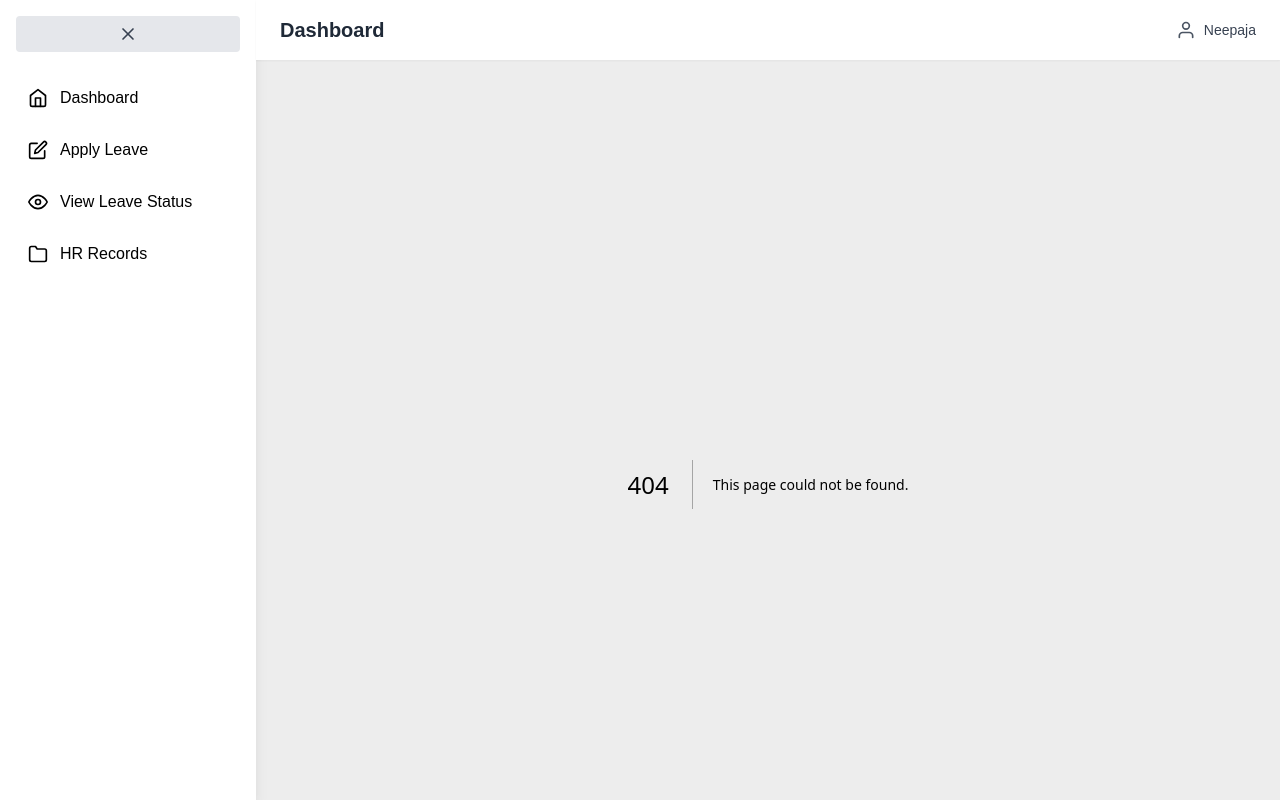
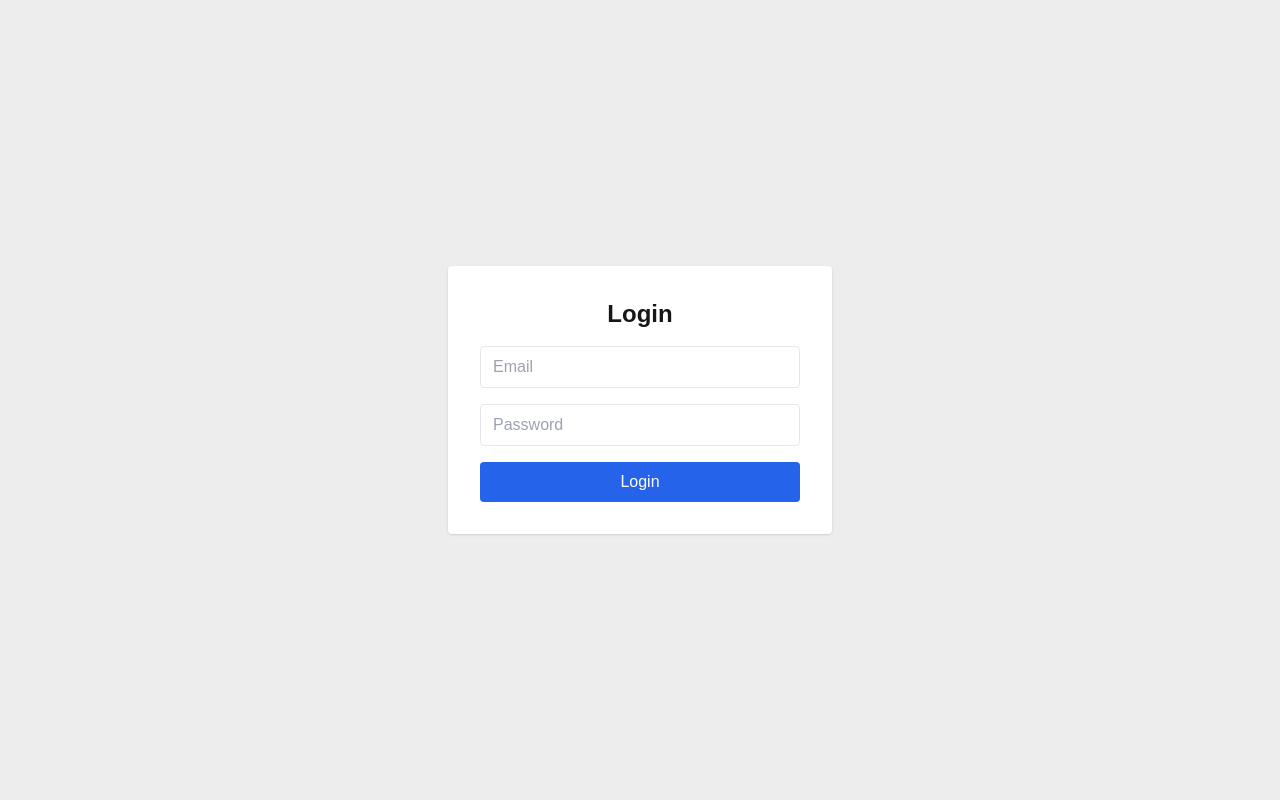
Before and after one commit to Neepaja/leave-management, a Next.js app in the folder frontend/: page /login in a window 1280 px wide. Before the commit this address had no page. Built offline with nearby package versions, Linux system fonts and the light colour scheme.

Commit message:
feat(auth): add login page and restructure folder

```diff
--- /dev/null
+++ b/frontend/src/app/(auth)/layout.tsx
@@ -0,0 +1,11 @@
+export default function AuthLayout({
+  children,
+}: {
+  children: React.ReactNode;
+}) {
+  return (
+    <div className="flex items-center justify-center min-h-screen bg-[#ededed]">
+      {children}
+    </div>
+  );
+}
--- /dev/null
+++ b/frontend/src/app/(auth)/login/page.tsx
@@ -0,0 +1,27 @@
+"use client";
+
+export default function LoginPage() {
+  return (
+    <div className="bg-white p-8 rounded shadow max-w-sm w-full">
+      <h1 className="text-2xl font-semibold mb-4 text-center">Login</h1>
+      <form className="space-y-4">
+        <input
+          type="text"
+          placeholder="Email"
+          className="w-full border rounded px-3 py-2"
+        />
+        <input
+          type="password"
+          placeholder="Password"
+          className="w-full border rounded px-3 py-2"
+        />
+        <button
+          type="submit"
+          className="w-full bg-blue-600 text-white rounded py-2 hover:bg-blue-700 transition"
+        >
+          Login
+        </button>
+      </form>
+    </div>
+  );
+}
--- /dev/null
+++ b/frontend/src/app/(main)/layout.tsx
@@ -0,0 +1,19 @@
+import Header from "@/components/layout/Header";
+import Sidebar from "@/components/layout/Sidebar";
+
+export default function DashboardLayout({
+  children,
+}: {
+  children: React.ReactNode;
+}) {
+  return (
+    <div className="flex h-screen overflow-hidden bg-[#ededed]">
+      <Sidebar />
+
+      <div className="flex flex-col flex-1 min-h-screen">
+        <Header title="Dashboard" />
+        <main className="flex-1 overflow-auto p-6">{children}</main>
+      </div>
+    </div>
+  );
+}
--- a/frontend/src/app/layout.tsx
+++ b/frontend/src/app/layout.tsx
@@ -1,5 +1,3 @@
-import Header from "../components/layout/Header";
-import Sidebar from "../components/layout/Sidebar";
 import "./globals.css";
 import { ReactNode } from "react";
 
@@ -11,18 +9,11 @@ export const metadata = {
 export default function RootLayout({
   children,
 }: {
-  children: React.ReactNode;
+  children: ReactNode;
 }) {
   return (
     <html lang="en" className="h-full">
-      <body className="flex h-full overflow-hidden bg-[#ededed]">
-        <Sidebar />
-
-        <div className="flex flex-col flex-1 min-h-screen">
-          <Header title="Dashboard" />
-          <main className="flex-1 overflow-hidden p-6">{children}</main>
-        </div>
-      </body>
+      <body className="min-h-screen bg-[#ededed]">{children}</body>
     </html>
   );
 }
```
Also changed, not shown: frontend/src/app/(main)/employee/dashboard/page.tsx (renamed from frontend/src/app/employee/dashboard/page.tsx), frontend/src/app/(main)/employee/leave/apply/page.tsx (renamed from frontend/src/app/employee/leave/apply/page.tsx), frontend/src/app/(main)/hr/dashboard/page.tsx (renamed from frontend/src/app/hr/dashboard/page.tsx), frontend/src/app/(main)/manager/dashboard/page.tsx (renamed from frontend/src/app/manager/dashboard/page.tsx).
